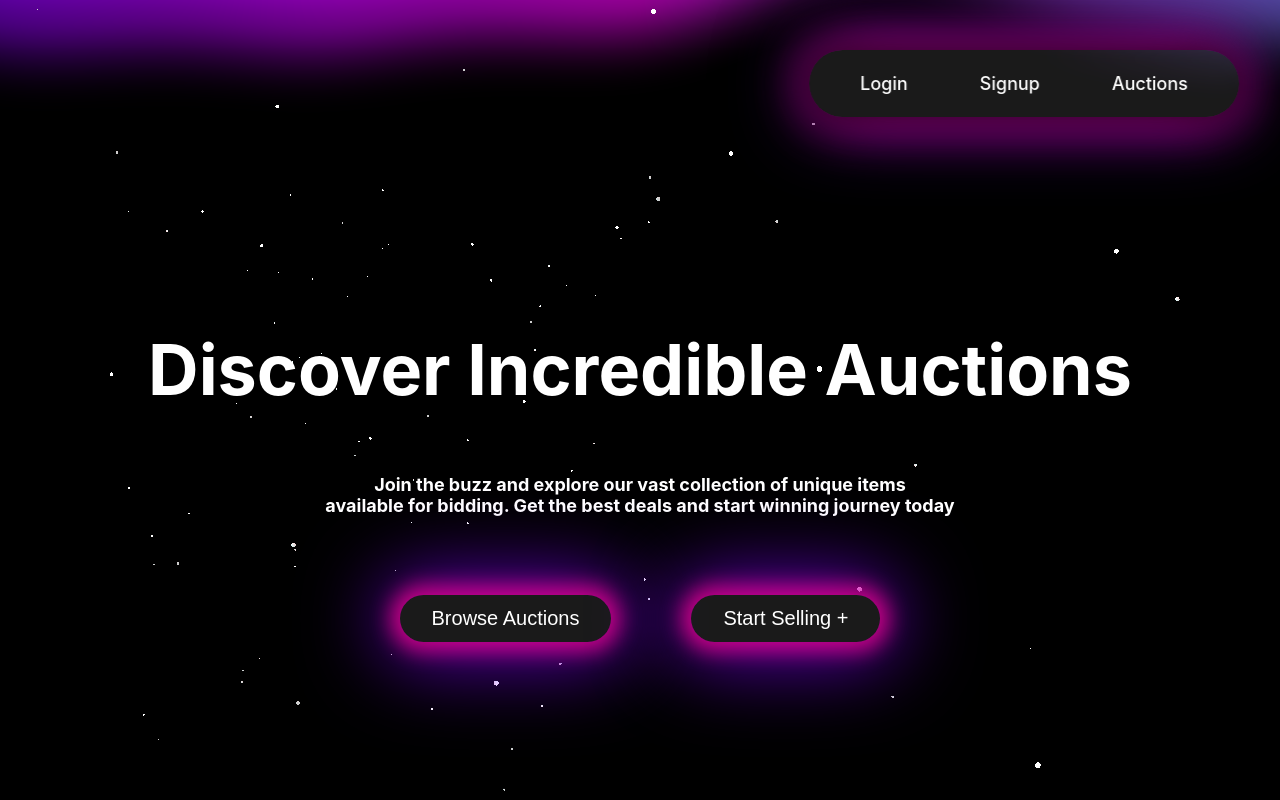
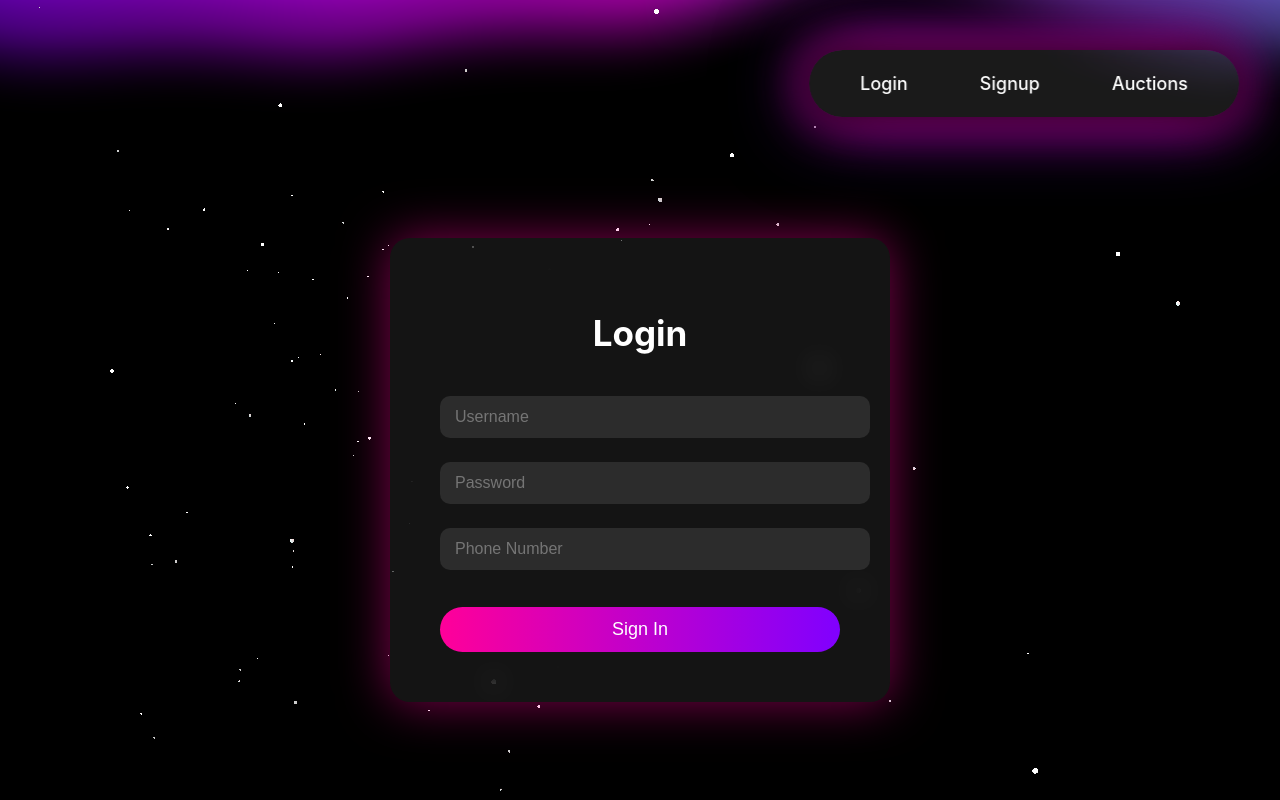
Before and after one commit to anushree200/OnlineAuction, a React (Create React App) app: page /home in a window 1280 px wide. Shown: the top 800 px of the page. Built offline with nearby package versions, Linux system fonts and the light colour scheme.

Commit message:
login page

```diff
--- a/src/App.js
+++ b/src/App.js
@@ -1,10 +1,17 @@
-import logo from './logo.svg';
+import React from 'react';
+import { BrowserRouter as Router, Routes, Route } from 'react-router-dom';
 import './App.css';
 import LoginPage from './LoginPage.jsx';
+import HomePage from './HomePage.jsx';
 
 function App() {
   return (
-    <LoginPage></LoginPage>
+    <Router>
+      <Routes>
+        <Route path="/" element={<LoginPage />} />
+        <Route path="/home" element={<HomePage />} />
+      </Routes>
+    </Router>
   );
 }
 
--- /dev/null
+++ b/src/HomePage.jsx
@@ -0,0 +1,111 @@
+import React from "react";
+import Aurora from "./components/aurora";
+import Particles from "./components/particles";
+import NavBar from "./components/NavBar";
+import Footer from "./components/Footer";
+
+const LoginPage = () => {
+  return (
+    <div style={{
+      backgroundColor: 'black',
+      minHeight: '100vh',
+      width: '100%',
+      position: 'relative',
+      overflow: 'hidden'
+    }}>
+      <div style={{
+        position: 'absolute',
+        top: 0,
+        left: 0,
+        width: '100%',
+        height: '300vh',
+        zIndex: 0
+      }}>
+        <Aurora />
+        <Particles />
+      </div>
+
+      <NavBar />
+
+      {/* Login Form */}
+      <div style={{
+        position: "relative",
+        zIndex: 1,
+        display: "flex",
+        justifyContent: "center",
+        alignItems: "center",
+        minHeight: "80vh",
+        paddingBottom: '100px',
+        paddingTop: '150px'
+      }}>
+        <div style={{
+          backgroundColor: "rgba(255,255,255,0.08)",
+          padding: "50px",
+          borderRadius: "20px",
+          width: "400px",
+          backdropFilter: "blur(15px)",
+          boxShadow: "0 0 50px rgba(255,0,153,0.5)",
+          textAlign: "center"
+        }}>
+          <h1 style={{
+            color: "white",
+            marginBottom: "30px",
+            fontSize: "35px"
+          }}>
+            Login
+          </h1>
+
+          <input
+            type="text"
+            placeholder="Username"
+            style={inputStyle}
+          />
+          <input
+            type="password"
+            placeholder="Password"
+            style={inputStyle}
+          />
+          <input
+            type="tel"
+            placeholder="Phone Number"
+            style={inputStyle}
+          />
+
+          <button style={buttonStyle}>
+            Sign In
+          </button>
+        </div>
+      </div>
+
+      {/* Footer */}
+      <Footer />
+    </div>
+  );
+};
+
+const inputStyle = {
+  width: "100%",
+  padding: "12px 15px",
+  margin: "12px 0",
+  borderRadius: "10px",
+  border: "none",
+  outline: "none",
+  fontSize: "16px",
+  backgroundColor: "rgba(255,255,255,0.1)",
+  color: "white",
+};
+
+const buttonStyle = {
+  background: "linear-gradient(90deg, #ff0099, #8000ff)",
+  borderRadius: "50px",
+  color: "white",
+  padding: "12px 32px",
+  fontSize: "18px",
+  border: "none",
+  cursor: "pointer",
+  marginTop: "25px",
+  width: "100%",
+  transition: "transform 0.2s",
+};
+
+export default LoginPage;
--- a/src/LoginPage.jsx
+++ b/src/LoginPage.jsx
@@ -49,8 +49,18 @@ const LoginPage = () => {
           justifyContent: 'center',
           gap: '80px',
         }}>
-          <button style={buttonStyle}>Browse Auctions</button>
-          <button style={buttonStyle}>Start Selling +</button>
+          <button
+            className="gradient-btn"
+            style={buttonStyle}
+          >
+              Browse Auctions
+          </button>
+          <button
+            className="shimmer-btn"
+            style={buttonStyle}
+          >
+              Start Selling +
+          </button>
         </div>
 
         {/* Section Heading */}
@@ -95,15 +105,14 @@ const LoginPage = () => {
 };
 
 const buttonStyle = {
-  background: "rgba(255, 255, 255, 0.1)",
-  backdropFilter: "blur(12px)",
+  background: "linear-gradient(90deg, #ff0099, #8000ff)",
   borderRadius: "50px",
   color: "white",
   padding: "12px 32px",
   fontSize: "20px",
-  boxShadow: "0 0 20px 10px rgba(255,0,150,0.7), 0 0 80px 20px rgba(128,0,255,0.7)",
   border: "none",
-  cursor: "pointer"
+  cursor: "pointer",
+  transition: "background-position 0.4s"
 };
 
 const Card = ({ title, text }) => (
--- a/src/components/Footer.jsx
+++ b/src/components/Footer.jsx
@@ -2,7 +2,7 @@ import React from "react";
 
 const Footer = () => {
   const marqueeText = "Made with ❤️ by Lambda";
-  const gap = "\u00A0\u00A0\u00A0\u00A0\u00A0"; // 4 non-breaking spaces
+  const gap = "\u00A0\u00A0\u00A0\u00A0\u00A0";
 
   return (
     <footer style={{ backgroundColor: "#222", color: "#fff", padding: "40px 20px" }}>
--- a/src/components/NavBar.jsx
+++ b/src/components/NavBar.jsx
@@ -1,4 +1,5 @@
 import React, { useState } from "react";
+import { Link } from "react-router-dom";
 
 const Navbar = () => {
   const [hovered, setHovered] = useState(null);
@@ -32,14 +33,14 @@ const Navbar = () => {
         zIndex: 2,
       }}
     >
-      <a
-        href="#login"
+      <Link
+        to="/home"
         style={getLinkStyle("login")}
         onMouseEnter={() => setHovered("login")}
         onMouseLeave={() => setHovered(null)}
       >
         Login
-      </a>
+      </Link>
       <a
         href="#signup"
         style={getLinkStyle("signup")}
```
